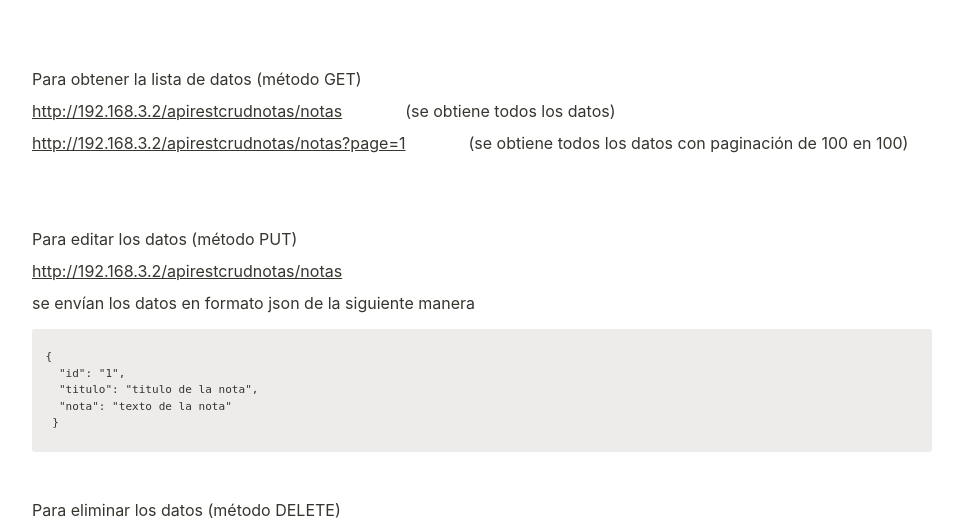
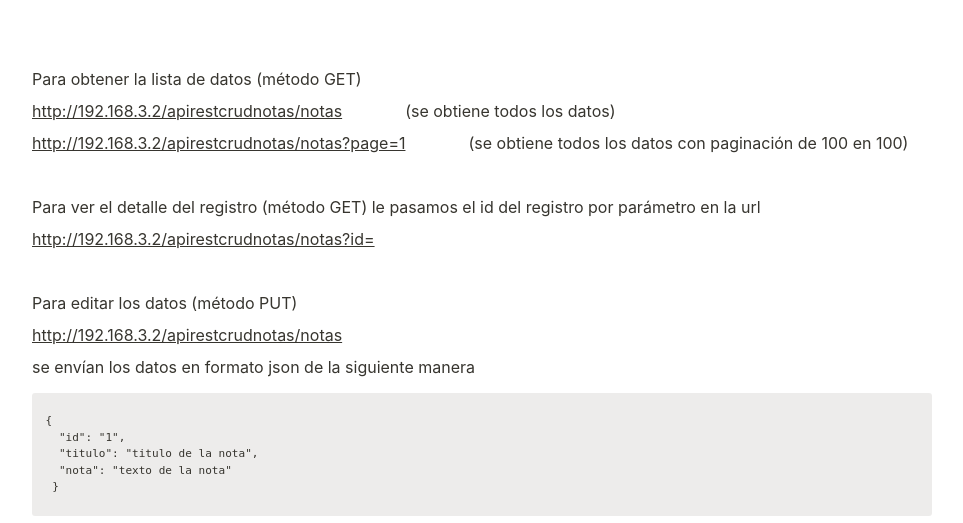
Before and after one commit to NorbeyCollazos/APIREST_CRUDNotas, a PHP site: page / in a window 1280 px wide. Shown: the part 329-852 px from the top of the page, without its empty margins (158-1121 px from the left). Run offline with PHP 8.4, Linux system fonts and the light colour scheme.

Commit message:
notas en readme y index

```diff
--- a/index.php
+++ b/index.php
@@ -639,7 +639,7 @@ blockquote {
  }</code></pre><p id="b17a8034-09ef-4996-812c-7120d6e89ce4" class="">
 </p><p id="ee87f8c2-0bd0-4389-a644-d6f034d4feae" class="">
 </p><p id="245ed0fd-7223-4c94-8b9a-543447796f07" class="">Para obtener la lista de datos (método GET)</p><p id="0c4177a7-65f9-4168-9332-69de278d6685" class=""><a href="http://192.168.3.2/apirestcrudnotas/notas">http://192.168.3.2/apirestcrudnotas/notas</a>              (se obtiene todos los datos)</p><p id="c884e0f7-8a43-4eb9-a530-ba2a8a425d1d" class=""><a href="http://192.168.3.2/apirestcrudnotas/notas?page=1">http://192.168.3.2/apirestcrudnotas/notas?page=1</a>              (se obtiene todos los datos con paginación de 100 en 100)</p><p id="6394a1c5-9244-4fae-add9-4c1c1d488fa7" class="">
-</p><p id="62b0e04d-383c-4ca4-9a7f-48d823fae50d" class="">
+</p><p id="6cda1abe-2a27-4fe1-86f3-c5e744dc1e8d" class="">Para ver el detalle del registro (método GET) le pasamos el id del registro por parámetro en la url</p><p id="23bfc6d5-f8f6-48b5-abf9-8c9d4dedb7a7" class=""><a href="http://192.168.3.2/apirestcrudnotas/notas?id=1">http://192.168.3.2/apirestcrudnotas/notas?id=</a></p><p id="4642cabe-068d-4ff0-93b6-b2a995dc92ac" class="">
 </p><p id="30b8a7fd-63e4-4433-a21a-e235540297a5" class="">Para editar los datos (método PUT)</p><p id="70c3edd0-463f-4603-8d2d-254e74aa415c" class=""><a href="http://192.168.3.2/apirestcrudnotas/notas">http://192.168.3.2/apirestcrudnotas/notas</a></p><p id="ecc80b7e-d6ee-4520-b6a0-a09d2da7b681" class="">se envían los datos en formato json de la siguiente manera</p><pre id="f6f0f527-a6de-4753-896d-64a0d264d3d0" class="code"><code>{
 	&quot;id&quot;: &quot;1&quot;,
 	&quot;titulo&quot;: &quot;titulo de la nota&quot;,
@@ -647,4 +647,5 @@ blockquote {
  }</code></pre><p id="5fd3569f-ba0c-4cbd-911a-e60217e32c58" class="">
 </p><p id="ef9ec1aa-0473-4e8f-a453-707d9039b7eb" class="">Para eliminar los datos (método DELETE)</p><p id="fd926816-1e83-4e7f-82b3-0adc60075fdd" class=""><a href="http://192.168.3.2/apirestcrudnotas/notas">http://192.168.3.2/apirestcrudnotas/notas</a></p><p id="159cb261-b44b-476e-bbeb-5cfbfa806431" class="">se envían los datos en formato json de la siguiente manera</p><pre id="a34ae0c8-9c0e-4a6d-9b5b-3ff91695caf7" class="code"><code>{
 	&quot;id&quot;: &quot;1&quot;
- }</code></pre><p id="81d32649-3b57-412f-9646-45d1c1b156f0" class="">También se puede enviar por el header</p></div></article></body></html>
+ }</code></pre><p id="81d32649-3b57-412f-9646-45d1c1b156f0" class="">También se puede enviar por el header</p><p id="ab0530f8-6345-4481-8b22-325e27b7935c" class="">
+</p></div></article></body></html>
```
Also changed, not shown: README.md.
